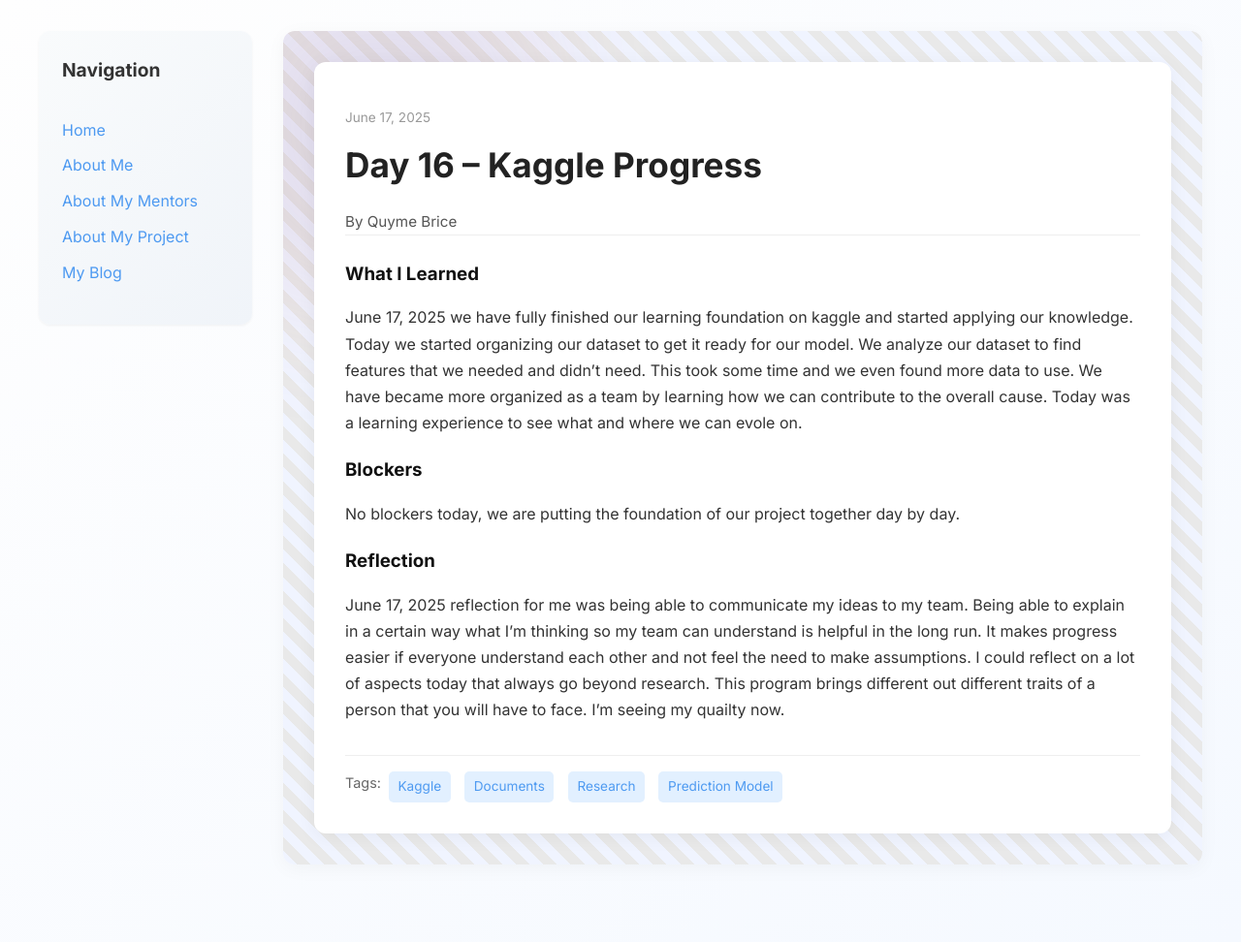
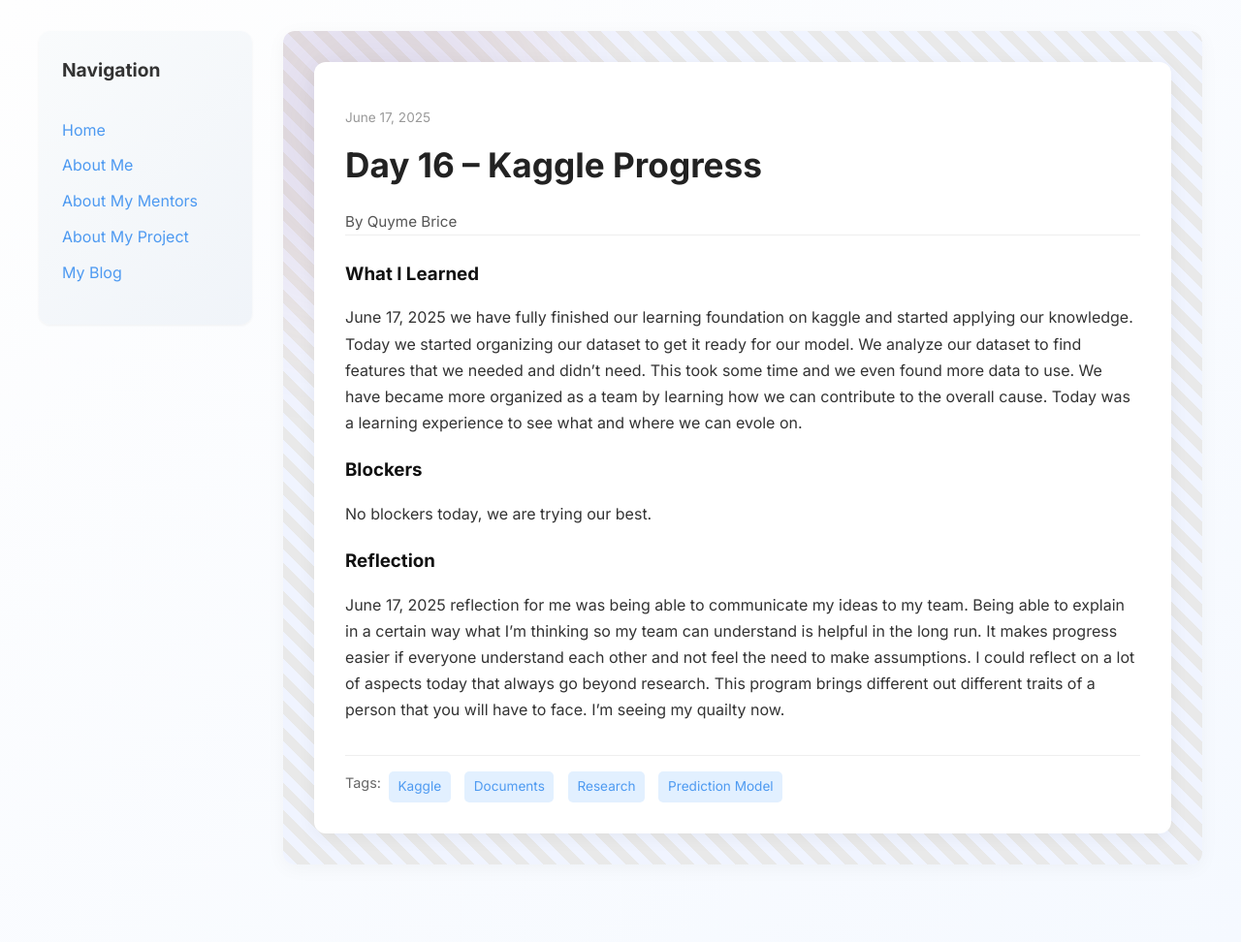
Before and after one commit to Qubri2/Qubri2.github.io, a Jekyll site: the page built from _posts/2025-06-17-day-16.md, in a window 1280 px wide. Shown: the whole page at 97% size. Built offline with Jekyll 4.4.1, drawn with Linux system fonts in a browser that asks for light colours.

Commit message:
Update 2025-06-17-day-16.md

```diff
--- a/_posts/2025-06-17-day-16.md
+++ b/_posts/2025-06-17-day-16.md
@@ -12,7 +12,7 @@ what_i_learned: |
 
 
 blockers: |
-  No blockers today, we are putting the foundation of our project together day by day.
+  No blockers today, we are trying our best.
 
 reflection: |
   June 17, 2025 reflection for me was being able to communicate my ideas to my team. Being able to explain in a certain way what I'm thinking so my team can understand is helpful in the long run. It makes progress easier if everyone understand each other and not feel the need to make assumptions. I could reflect on a lot of aspects today that always go beyond research. This program brings different out different traits of a person that you will have to face. I'm seeing my quailty now.
```
